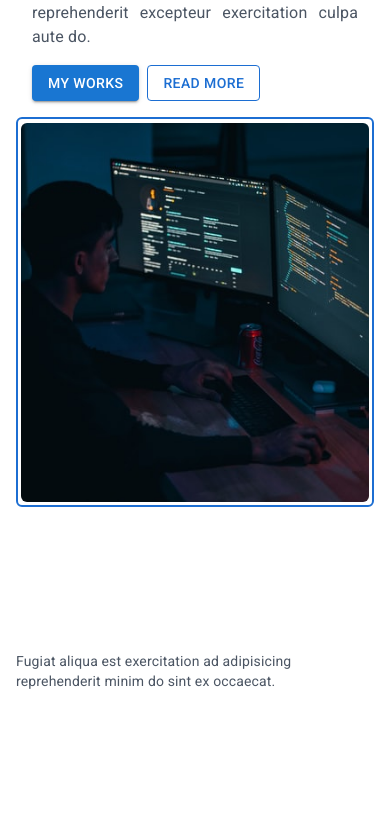
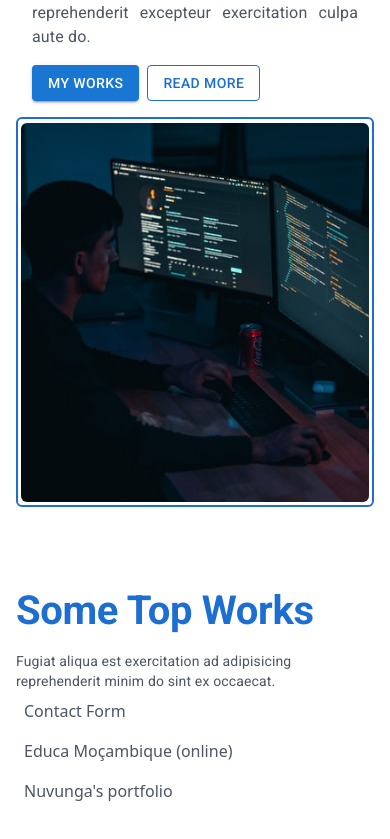
Before and after one commit to nairo-mudumane/react-portfolio-app, a React (Vite) app: page / in a window 390 px wide. Shown: the part 2089-2928 px from the top of the page. Before the commit the page ends 2820 px from the top, so only its background shows below. Built offline with nearby package versions, Linux system fonts and the light colour scheme.

Commit message:
responsive project's section

```diff
--- a/src/pages/Home/sections/Projects.tsx
+++ b/src/pages/Home/sections/Projects.tsx
@@ -1,6 +1,7 @@
 import { Box, Container, Typography } from "@mui/material";
 import ScrollAnimation from "react-animate-on-scroll";
 import { CardProject, Section, Title } from "../../../components";
+import { MY_PROJECTS } from "../../../database";
 import { useTheme } from "../../../hooks";
 import { StyledWorks } from "../styles";
 
@@ -16,7 +17,7 @@ export function Works() {
                         duration={0.8}
                         animateIn="animate__fadeIn"
                     >
-                        <Title text="Some Recent Works" />
+                        <Title text="Some Top Works" />
                     </ScrollAnimation>
 
                     <Box className="section-description">
@@ -26,7 +27,13 @@ export function Works() {
                         </Typography>
                     </Box>
 
-                    <Box className="works-list">{/* <CardProject /> */}</Box>
+                    <Box className="works-list">
+                        {MY_PROJECTS.map((project) => (
+                            <Box key={project.uid} className="item">
+                                <CardProject project={project} />
+                            </Box>
+                        ))}
+                    </Box>
                 </StyledWorks>
             </Section>
         </Container>
--- a/src/pages/Home/styles.ts
+++ b/src/pages/Home/styles.ts
@@ -191,4 +191,31 @@ export const StyledAbout = styled.div<ICurrentTheme>`
     }
 `;
 
-export const StyledWorks = styled.div<ICurrentTheme>``;
+export const StyledWorks = styled.div<ICurrentTheme>`
+    .works-list {
+        width: 100%;
+        display: flex;
+        flex-direction: row;
+        flex-wrap: wrap;
+        align-content: flex-start;
+        justify-content: flex-start;
+        align-items: flex-start;
+    }
+
+    .item {
+        flex: 0 1 48%;
+        margin: 0.5rem;
+    }
+
+    @media only screen and (max-width: 768px) {
+        .item {
+            flex: 0 1 340px;
+        }
+    }
+
+    @media only screen and (max-width: 425px) {
+        .item {
+            flex: 1 1 100%;
+        }
+    }
+`;
```
